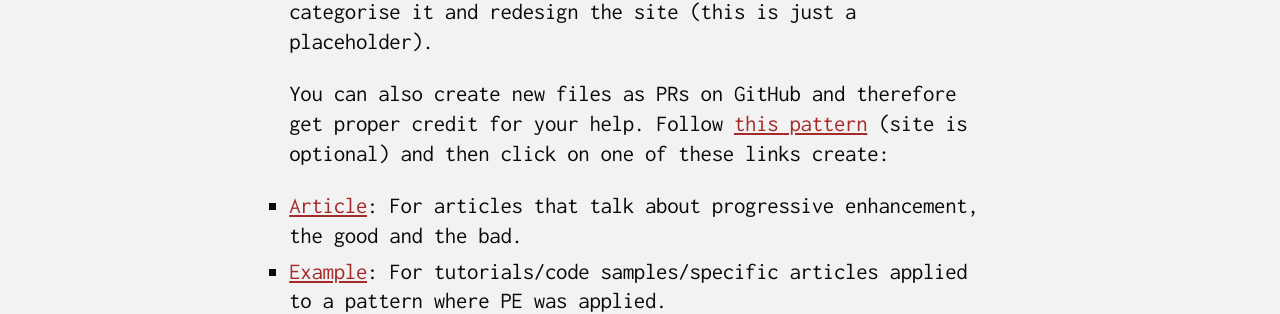
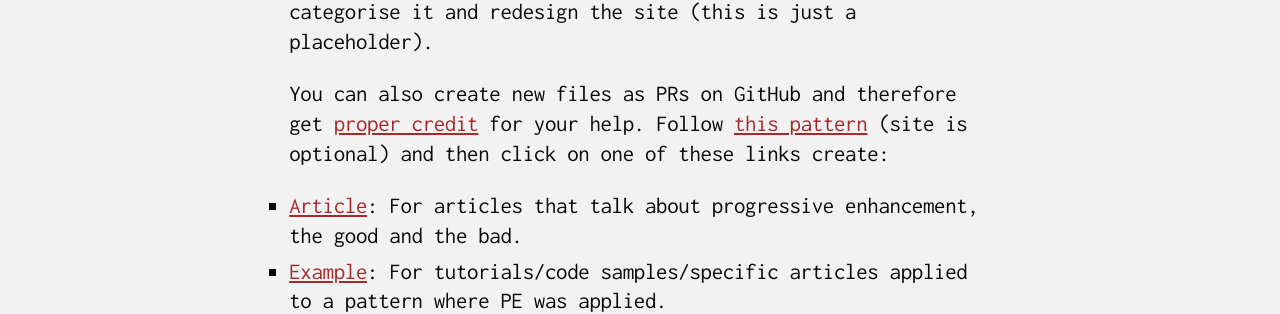
Before and after one commit to jaicab/progressiveenhancement, a Jekyll site: the page built from index.md, in a window 1280 px wide and 900 px high. Shown: the part 478-792 px from the top of the window. Built offline with Jekyll 4.4.1, drawn with Linux system fonts in a browser that asks for light colours; part of the change alters nothing that is shown.

```diff
--- a/index.md
+++ b/index.md
@@ -7,7 +7,7 @@ If you have any resources that you have found insteresting related with **progre
 
 I want this to be the place where people go to learn about progressive enhancement. For now categories are articles, examples, tools, and guidelines, but this could change. A few days after [#enhanceconf](https://twitter.com/hashtag/EnhanceConf?src=hash&lang=es) I will process the data, and PRs sent categorise it and redesign the site (this is just a placeholder).
 
-You can also create new files as PRs on GitHub and therefore get proper credit for your help. Follow [this pattern](https://raw.githubusercontent.com/jaicab/progressiveenhancement/gh-pages/_resourcearticle/example.md) (site is optional) and then click on one of these links create:
+You can also create new files as PRs on GitHub and therefore get [proper credit](https://github.com/jaicab/progressiveenhancement/graphs/contributors) for your help. Follow [this pattern](https://raw.githubusercontent.com/jaicab/progressiveenhancement/gh-pages/_resourcearticle/example.md) (site is optional) and then click on one of these links create:
 
 - [Article](https://github.com/jaicab/progressiveenhancement/new/gh-pages/_resourcearticle): For articles that talk about progressive enhancement, the good and the bad.
 - [Example](https://github.com/jaicab/progressiveenhancement/new/gh-pages/_resourceexample): For tutorials/code samples/specific articles applied to a pattern where PE was applied.
```
Also changed, not shown: README.md.
